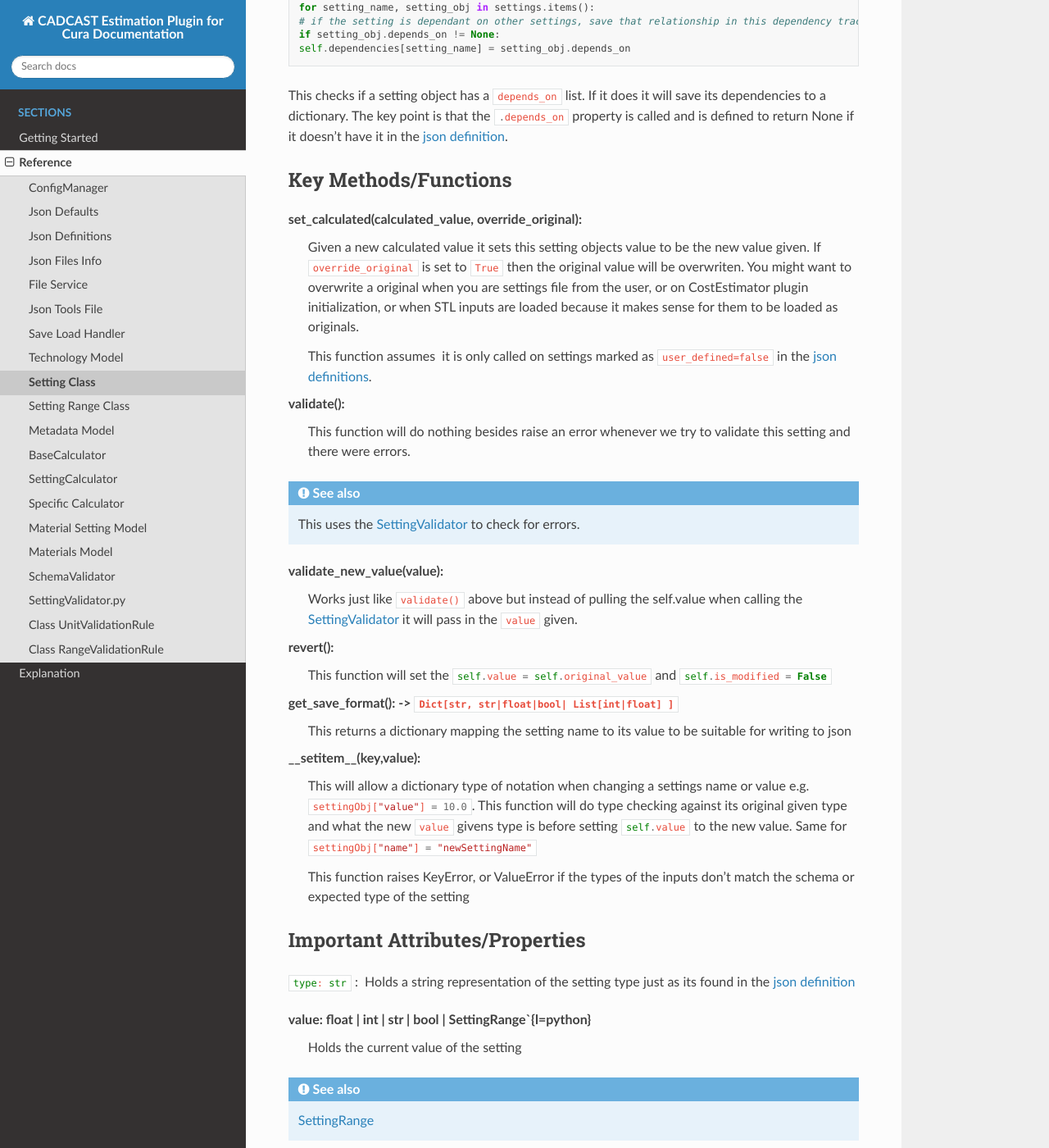
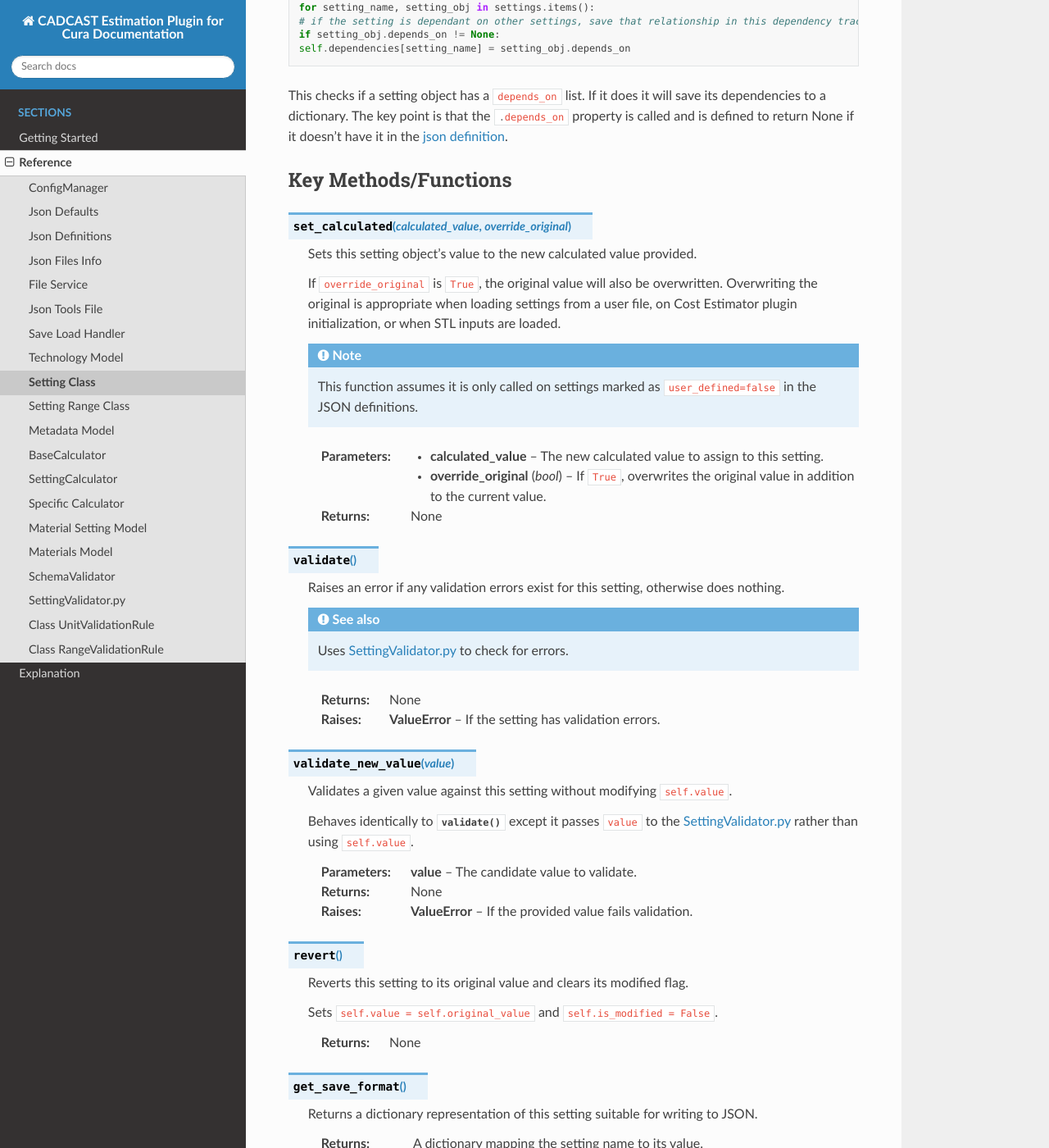
Before and after one commit to cstoner-arizona/CostEstimator_Documentation, a Sphinx documentation site: the page built from source/reference/models/setting_model.py.md, in a window 1280 px wide and 1400 px high, scrolled down 814 px. Shown: the whole window at 82% size. Built offline with Sphinx 7.4.7 and the Read the Docs theme 3.1.0, drawn with Linux system fonts in a browser that asks for light colours; pages that are not in the unit, such as notebooks, are missing from menus; some of the changed text lies outside the part shown.

````diff
--- a/source/reference/models/setting_model.py.md
+++ b/source/reference/models/setting_model.py.md
@@ -29,31 +29,91 @@ This checks if a setting object has a `depends_on` list. If it does it will save
 
 ## Key Methods/Functions
 
-set_calculated(calculated_value, override_original):
-: Given a new calculated value it sets this setting objects value to be the new value given. If `override_original` is set to `True` then the original value will be overwriten. You might want to overwrite a original when you are settings file from the user, or on CostEstimator plugin initialization, or when STL inputs are loaded because it makes sense for them to be loaded as originals.
-: This function assumes  it is only called on settings marked as `user_defined=false` in the [json definitions](#JsonDefinitions).
+```{eval-rst}
+
+.. py:function:: set_calculated(calculated_value, override_original)
+
+   Sets this setting object's value to the new calculated value provided.
+
+   If ``override_original`` is ``True``, the original value will also be overwritten.
+   Overwriting the original is appropriate when loading settings from a user file,
+   on Cost Estimator plugin initialization, or when STL inputs are loaded.
+
+   .. note::
+      This function assumes it is only called on settings marked as ``user_defined=false``
+      in the JSON definitions.
+
+   :param calculated_value: The new calculated value to assign to this setting.
+   :param bool override_original: If ``True``, overwrites the original value in addition
+       to the current value.
+   :return: None
 
 
+.. py:function:: validate()
 
-validate():
-: This function will do nothing besides raise an error whenever we try to validate this setting and there were errors.
-:::{seealso}
-This uses the [SettingValidator](#SettingValidator) to check for errors.
-:::
+   Raises an error if any validation errors exist for this setting, otherwise does nothing.
 
-validate_new_value(value):
-: Works just like `validate()` above but instead of pulling the self.value when calling the [SettingValidator](#SettingValidator) it will pass in the `value` given.
+   .. seealso::
+      Uses :ref:`SettingValidator` to check for errors.
 
-revert():
-: This function will set the `self.value = self.original_value`{l=python} and `self.is_modified = False`{l=python}
+   :return: None
+   :raises ValueError: If the setting has validation errors.
 
-get_save_format(): -> `Dict[str, str|float|bool| List[int|float] ]`
-: This returns a dictionary mapping the setting name to its value to be suitable for writing to json
 
-\_\_setitem\_\_(key,value):
-: This will allow a dictionary type of notation when changing a settings name or value e.g. `settingObj["value"] = 10.0`{l=python}. This function will do type checking against its original given type and what the new `value` givens type is before setting `self.value`{l=python} to the new value. Same for `settingObj["name"] = "newSettingName"`{l=python}
-: This function raises KeyError, or ValueError if the types of the inputs don't match the schema or expected type of the setting
+.. py:function:: validate_new_value(value)
 
+   Validates a given value against this setting without modifying ``self.value``.
+
+   Behaves identically to :func:`validate` except it passes ``value`` to the
+   :ref:`SettingValidator` rather than using ``self.value``.
+
+   :param value: The candidate value to validate.
+   :return: None
+   :raises ValueError: If the provided value fails validation.
+
+
+.. py:function:: revert()
+
+   Reverts this setting to its original value and clears its modified flag.
+
+   Sets ``self.value = self.original_value`` and ``self.is_modified = False``.
+
+   :return: None
+
+
+.. py:function:: get_save_format()
+
+   Returns a dictionary representation of this setting suitable for writing to JSON.
+
+   :return: A dictionary mapping the setting name to its value.
+   :rtype: Dict[str, str | float | bool | List[int | float]]
+
+
+.. py:function:: __setitem__(key, value)
+
+   Enables dictionary-style assignment for a setting's ``name`` or ``value``.
+
+   Performs type checking against the setting's original type before applying
+   the new value. For example: ``settingObj["value"] = 10.0`` or
+   ``settingObj["name"] = "newSettingName"``.
+
+   :param str key: The attribute to set; must be ``"value"`` or ``"name"``.
+   :param value: The new value to assign. Must match the expected type for the given key.
+   :return: None
+   :raises KeyError: If ``key`` is not a recognized attribute of the setting.
+   :raises ValueError: If the type of ``value`` does not match the schema or expected type.
+
+
+.. py:function:: reset_to_zero()
+
+   Resets this setting's current value, original value, and modified flag to zero.
+
+   Used to clear slice-first settings (``slice_first=True``) back to zero when
+   the user reloads the plugin, preventing stale STL values from a previous session
+   from persisting.
+
+   :return: None
+```
 
 
 ## Important Attributes/Properties
@@ -103,6 +163,8 @@ dropdown_options is not currently used, but if used there should be little chang
 
 
 
+
+
 ## Examples Section
 - Blank
 
````
Also changed, not shown: README.md (added, +94 -0 lines), anaconda-project.yaml (added, +25 -0 lines), source/reference/calculator/SettingDependecyTracker.md (+40 -1 lines), source/reference/calculator/setting_calculator.py.md (+7 -2 lines), source/reference/managers/config_manager.py.md (+31 -0 lines), source/reference/models/technology_model.py.md (+6 -0 lines), 5 other files.
